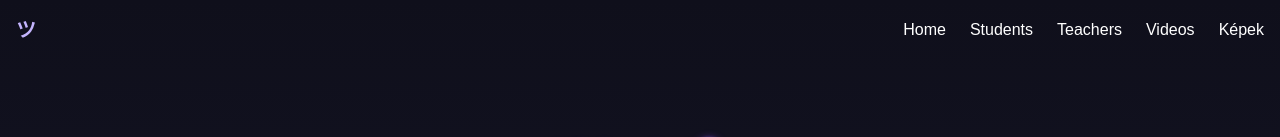
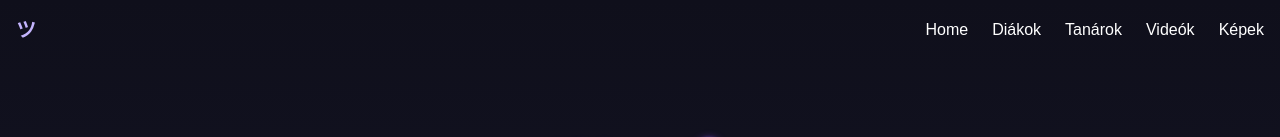
Before and after one commit to Maximus23451/13ctest, a plain HTML site: page videos.html in a window 1280 px wide. Shown: the top 137 px of the page. Drawn offline with nearby package versions, Linux system fonts and the light colour scheme.

Commit message:
Update videos.html

```diff
--- a/videos.html
+++ b/videos.html
@@ -3,7 +3,7 @@
 <head>
   <meta charset="UTF-8" />
   <meta name="viewport" content="width=device-width, initial-scale=1.0"/>
-  <title>Videos | 13C</title>
+  <title>Videók | 13C</title>
   <link href="https://cdn.jsdelivr.net/npm/tailwindcss@2.2.19/dist/tailwind.min.css" rel="stylesheet">
   <script src="https://unpkg.com/scrollreveal"></script>
   <script defer src="script.js"></script>
@@ -22,18 +22,18 @@
       <h1 class="text-xl font-bold text-purple-300">ツ<span class="text-blue-400"></span></h1>
       <nav id="main-nav" class="hidden md:flex space-x-6">
         <a href="index.html" class="hover:text-blue-400">Home</a>
-        <a href="students.html" class="hover:text-blue-400">Students</a>
-        <a href="teachers.html" class="hover:text-blue-400">Teachers</a>
-        <a href="videos.html" class="hover:text-blue-400">Videos</a>
+        <a href="students.html" class="hover:text-blue-400">Diákok</a>
+        <a href="teachers.html" class="hover:text-blue-400">Tanárok</a>
+        <a href="videos.html" class="hover:text-blue-400">Videók</a>
         <a href="kepek.html" class="hover:text-blue-400">Képek</a>
       </nav>
       <button id="menu-toggle" class="md:hidden text-white focus:outline-none">☰</button>
     </div>
     <div id="mobile-menu" class="md:hidden hidden px-4 pb-4 space-y-2">
       <a href="index.html" class="block hover:text-blue-400">Home</a>
-      <a href="students.html" class="block hover:text-blue-400">Students</a>
-      <a href="teachers.html" class="block hover:text-blue-400">Teachers</a>
-      <a href="videos.html" class="block hover:text-blue-400">Videos</a>
+      <a href="students.html" class="block hover:text-blue-400">Diákok</a>
+      <a href="teachers.html" class="block hover:text-blue-400">Tanárok</a>
+      <a href="videos.html" class="block hover:text-blue-400">Videók</a>
       <a href="kepek.html" class="block hover:text-blue-400">Képek</a>
     </div>
   </header>
```
